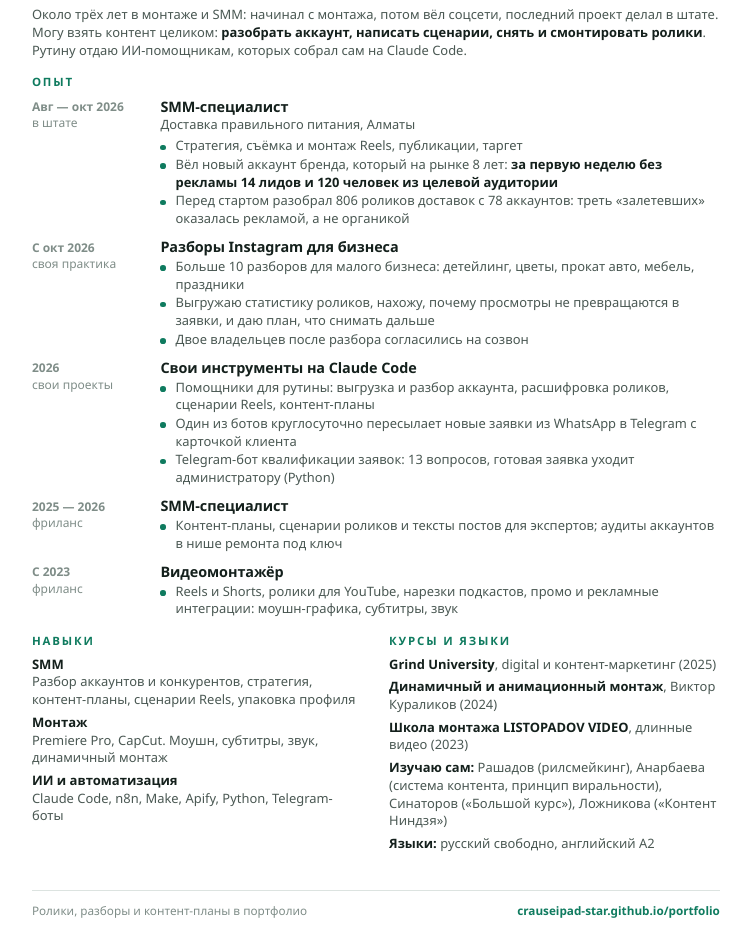
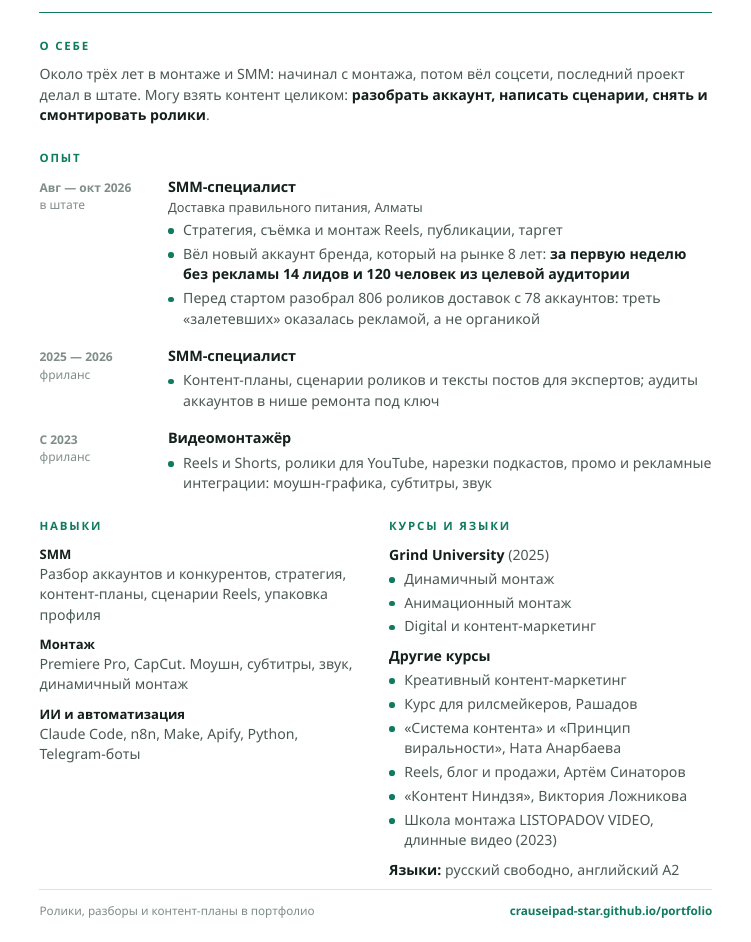
Before and after one commit to crauseipad-star/portfolio, a plain HTML site: page resume-src/resume.html in a window 1280 px wide. Shown: the part 170-1112 px from the top of the page, without its empty margins (21-772 px from the left). Drawn offline with Linux system fonts and the light colour scheme.

Commit message:
Резюме: убрать разборы и Claude Code из опыта, курсы списком
Co-Authored-By: Claude Opus 5.5 <noreply@anthropic.com>

```diff
--- a/resume-src/resume.html
+++ b/resume-src/resume.html
@@ -8,34 +8,34 @@
 *{margin:0;padding:0;box-sizing:border-box}
 :root{--ink:#14201C;--soft:#4A5853;--mute:#7F8D88;--acc:#0F7B5F;--line:#DCE3E0;--chip:#EEF5F2}
 html,body{width:210mm}
-body{font-family:"Segoe UI",Inter,Roboto,Arial,sans-serif;color:var(--ink);font-size:9.7pt;line-height:1.36;-webkit-print-color-adjust:exact;print-color-adjust:exact}
-.page{width:210mm;height:297mm;padding:11mm 14mm 9mm;display:flex;flex-direction:column;overflow:hidden}
-header{display:grid;grid-template-columns:21mm 1fr;gap:5mm;align-items:center;padding-bottom:4mm;border-bottom:1.5px solid var(--acc)}
-header img{width:21mm;height:21mm;border-radius:5mm;object-fit:cover}
-h1{font-size:21pt;line-height:1.05;letter-spacing:-.02em;font-weight:800}
+body{font-family:"Segoe UI",Inter,Roboto,Arial,sans-serif;color:var(--ink);font-size:10.6pt;line-height:1.45;-webkit-print-color-adjust:exact;print-color-adjust:exact}
+.page{width:210mm;height:297mm;padding:14mm 16mm 11mm;display:flex;flex-direction:column;overflow:hidden}
+header{display:grid;grid-template-columns:25mm 1fr;gap:6mm;align-items:center;padding-bottom:5.5mm;border-bottom:1.5px solid var(--acc)}
+header img{width:25mm;height:25mm;border-radius:5mm;object-fit:cover}
+h1{font-size:23pt;line-height:1.05;letter-spacing:-.02em;font-weight:800}
 .role{font-size:12.5pt;color:var(--acc);font-weight:650;margin:1.2mm 0 2mm}
 .contacts{font-size:9.4pt;color:var(--soft);display:flex;flex-wrap:wrap;gap:1mm 4.5mm}
 .contacts a{color:var(--soft);text-decoration:none}
 .contacts b{color:var(--ink);font-weight:650}
-section{margin-top:4mm}
-h2{font-size:8.6pt;letter-spacing:.16em;text-transform:uppercase;color:var(--acc);font-weight:750;margin-bottom:1.8mm}
+section{margin-top:6.5mm}
+h2{font-size:8.6pt;letter-spacing:.16em;text-transform:uppercase;color:var(--acc);font-weight:750;margin-bottom:2.6mm}
 .about{color:var(--soft)}
 .about b{color:var(--ink);font-weight:650}
-.job{display:grid;grid-template-columns:30mm 1fr;gap:4mm;margin-bottom:2.6mm}
+.job{display:grid;grid-template-columns:30mm 1fr;gap:4mm;margin-bottom:4.5mm}
 .job:last-child{margin-bottom:0}
 .when{font-size:9pt;color:var(--mute);font-weight:600;padding-top:.6mm}
 .when span{display:block;font-weight:500}
 .what{font-weight:700;font-size:10.8pt;letter-spacing:-.005em}
 .where{color:var(--soft);font-size:9.6pt;margin-bottom:1mm}
 ul{list-style:none}
-li{position:relative;padding-left:4mm;color:var(--soft);margin-top:.3mm}
-li::before{content:"";position:absolute;left:0;top:1.9mm;width:1.5mm;height:1.5mm;border-radius:50%;background:var(--acc)}
+li{position:relative;padding-left:4mm;color:var(--soft);margin-top:.9mm}
+li::before{content:"";position:absolute;left:0;top:2.2mm;width:1.5mm;height:1.5mm;border-radius:50%;background:var(--acc)}
 li b{color:var(--ink);font-weight:650}
 .two{display:grid;grid-template-columns:1fr 1fr;gap:7mm}
 .two section,.two>div{margin:0}
-.sk{margin-bottom:1.4mm;color:var(--soft)}
+.sk{margin-bottom:2.6mm;color:var(--soft)}
 .sk b{color:var(--ink);font-weight:650;display:block;font-size:9.8pt}
-.edu{margin-bottom:1.4mm;color:var(--soft)}
+.edu{margin-bottom:2.4mm;color:var(--soft)}
 .edu b{color:var(--ink);font-weight:650}
 footer{margin-top:auto;padding-top:3mm;border-top:1px solid var(--line);font-size:8.8pt;color:var(--mute);display:flex;justify-content:space-between}
 footer a{color:var(--acc);text-decoration:none;font-weight:600}
@@ -60,7 +60,7 @@ footer a{color:var(--acc);text-decoration:none;font-weight:600}
 
 <section>
   <h2>О себе</h2>
-  <p class="about">Около трёх лет в монтаже и SMM: начинал с монтажа, потом вёл соцсети, последний проект делал в штате. Могу взять контент целиком: <b>разобрать аккаунт, написать сценарии, снять и смонтировать ролики</b>. Рутину отдаю ИИ-помощникам, которых собрал сам на Claude Code.</p>
+  <p class="about">Около трёх лет в монтаже и SMM: начинал с монтажа, потом вёл соцсети, последний проект делал в штате. Могу взять контент целиком: <b>разобрать аккаунт, написать сценарии, снять и смонтировать ролики</b>.</p>
 </section>
 
 <section>
@@ -75,30 +75,6 @@ footer a{color:var(--acc);text-decoration:none;font-weight:600}
         <li>Стратегия, съёмка и монтаж Reels, публикации, таргет</li>
         <li>Вёл новый аккаунт бренда, который на рынке 8 лет: <b>за первую неделю без рекламы 14 лидов и 120 человек из целевой аудитории</b></li>
         <li>Перед стартом разобрал 806 роликов доставок с 78 аккаунтов: треть «залетевших» оказалась рекламой, а не органикой</li>
-      </ul>
-    </div>
-  </div>
-
-  <div class="job">
-    <div class="when">С окт 2026<span>своя практика</span></div>
-    <div>
-      <div class="what">Разборы Instagram для бизнеса</div>
-      <ul>
-        <li>Больше 10 разборов для малого бизнеса: детейлинг, цветы, прокат авто, мебель, праздники</li>
-        <li>Выгружаю статистику роликов, нахожу, почему просмотры не превращаются в заявки, и даю план, что снимать дальше</li>
-        <li>Двое владельцев после разбора согласились на созвон</li>
-      </ul>
-    </div>
-  </div>
-
-  <div class="job">
-    <div class="when">2026<span>свои проекты</span></div>
-    <div>
-      <div class="what">Свои инструменты на Claude Code</div>
-      <ul>
-        <li>Помощники для рутины: выгрузка и разбор аккаунта, расшифровка роликов, сценарии Reels, контент-планы</li>
-        <li>Один из ботов круглосуточно пересылает новые заявки из WhatsApp в Telegram с карточкой клиента</li>
-        <li>Telegram-бот квалификации заявок: 13 вопросов, готовая заявка уходит администратору (Python)</li>
       </ul>
     </div>
   </div>
@@ -133,10 +109,23 @@ footer a{color:var(--acc);text-decoration:none;font-weight:600}
   </div>
   <div>
     <h2>Курсы и языки</h2>
-    <div class="edu"><b>Grind University</b>, digital и контент-маркетинг (2025)</div>
-    <div class="edu"><b>Динамичный и анимационный монтаж</b>, Виктор Кураликов (2024)</div>
-    <div class="edu"><b>Школа монтажа LISTOPADOV VIDEO</b>, длинные видео (2023)</div>
-    <div class="edu"><b>Изучаю сам:</b> Рашадов (рилсмейкинг), Анарбаева (система контента, принцип виральности), Синаторов («Большой курс»), Ложникова («Контент Ниндзя»)</div>
+    <div class="edu"><b>Grind University</b> (2025)
+      <ul>
+        <li>Динамичный монтаж</li>
+        <li>Анимационный монтаж</li>
+        <li>Digital и контент-маркетинг</li>
+      </ul>
+    </div>
+    <div class="edu"><b>Другие курсы</b>
+      <ul>
+        <li>Креативный контент-маркетинг</li>
+        <li>Курс для рилсмейкеров, Рашадов</li>
+        <li>«Система контента» и «Принцип виральности», Ната Анарбаева</li>
+        <li>Reels, блог и продажи, Артём Синаторов</li>
+        <li>«Контент Ниндзя», Виктория Ложникова</li>
+        <li>Школа монтажа LISTOPADOV VIDEO, длинные видео (2023)</li>
+      </ul>
+    </div>
     <div class="edu"><b>Языки:</b> русский свободно, английский A2</div>
   </div>
 </section>
```
Also changed, not shown: 1 other file.
